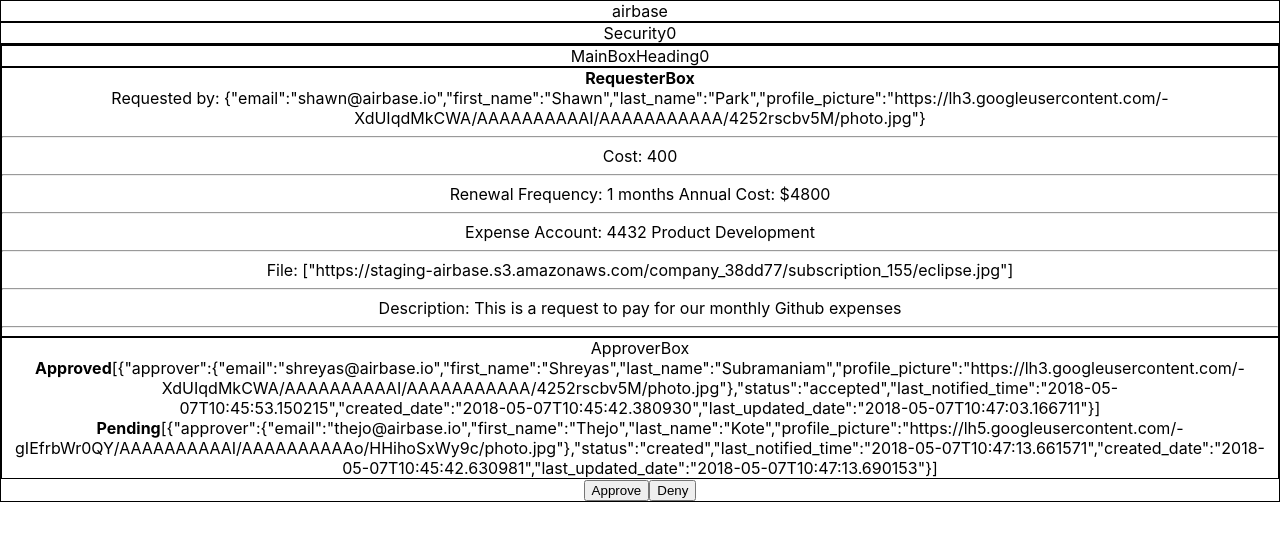
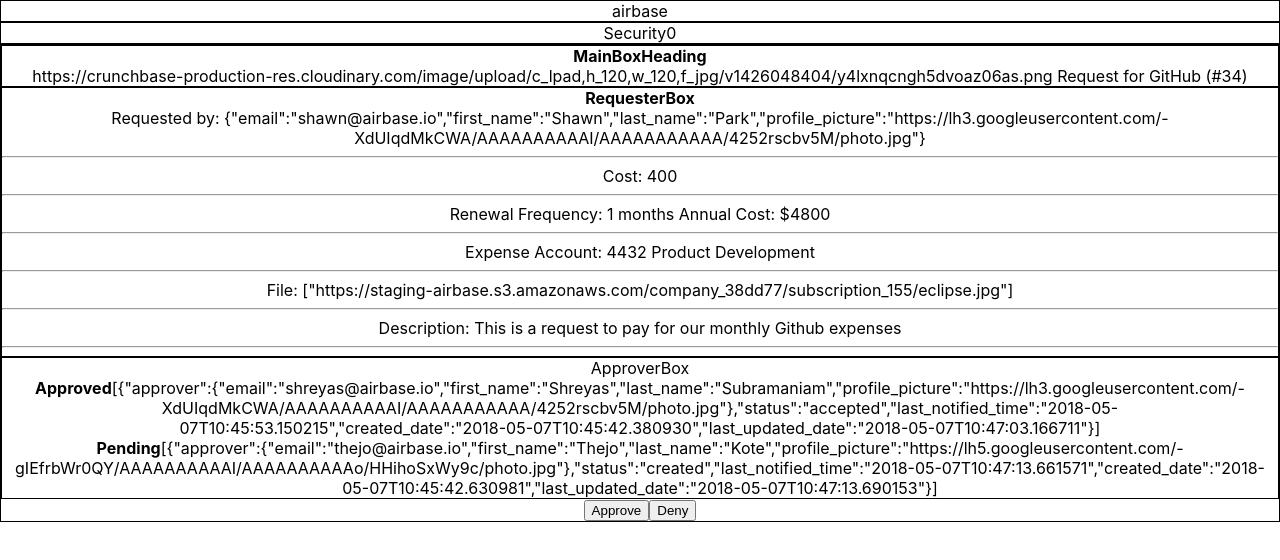
Before and after one commit to anoopemacs/request_approval, a React (Create React App) app: page / in a window 1280 px wide. Shown: the top 560 px of the page. Built offline with nearby package versions, Linux system fonts and the light colour scheme.

Commit message:
<MainBoxHeading /> responsible to render 'service', 'id' keys

```diff
--- a/src/App.js
+++ b/src/App.js
@@ -29,8 +29,14 @@ function Security() {
   return <div className="border0">Security0</div>;
 }
 
-function MainBoxHeading() {
-  return <div className="border0">MainBoxHeading0</div>;
+function MainBoxHeading({ service, id }) {
+  return (
+    <div className="border0">
+      <b>MainBoxHeading</b>
+      <br/>
+      {service.logo}{" Request for "}{service.name}{" (#"+ id + ")"}
+    </div>
+  );
 }
 
 function RequesterBox({ requested_by, renewal_frequency_in_months, description, expense_account, cost, files }) {
@@ -99,10 +105,12 @@ function MainBox({ json_data }) {
   const {approvers, ...remaining_json_data} = json_data;
   //requester_data:-
   const {requested_by, renewal_frequency_in_months, description, expense_account, cost, files, ...remaining2_json_data} = remaining_json_data;
+  //MainBoxHeading data:-
+  const {service, id, ...remaining3_json_data} = remaining2_json_data;
 
   return (
     <div className="border0">
-      <MainBoxHeading />
+      <MainBoxHeading service={service} id={id} />
       <RequesterBox requested_by = {requested_by} renewal_frequency_in_months = {renewal_frequency_in_months} description = {description} expense_account = {expense_account}  cost = {cost}  files = {files} />
       <ApproverBox approvers={approvers} />
       <ApproveDeny />
```
